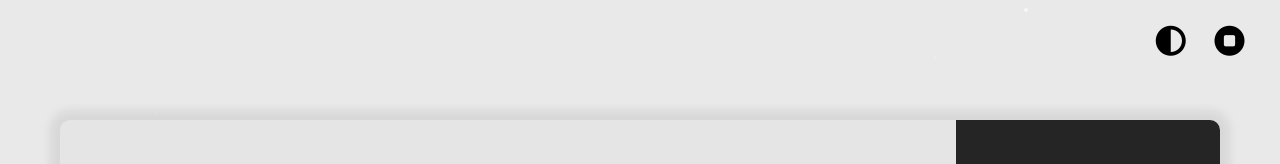
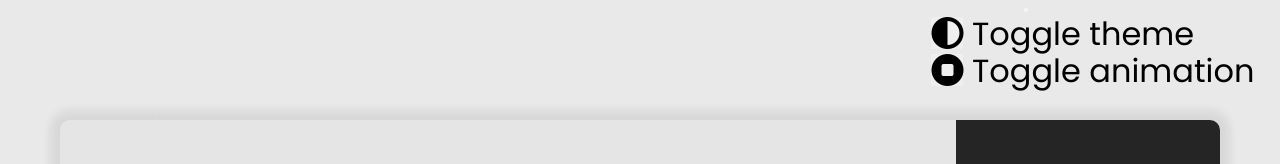
Before and after one commit to theduckfliesagain/portfolio, a website: page index.html in a window 1280 px wide. Shown: the top 164 px of the page. Drawn offline with nearby package versions, Linux system fonts and the light colour scheme; no server answers.

Commit message:
restructure menu buttons and styling

```diff
--- a/index.html
+++ b/index.html
@@ -18,9 +18,14 @@
 <body>
     <div id="root">
         <div class="menu">
-            <button id="theme-switch" class="fas fa-adjust"></button>
-            <button id="anim-switch" class="fas fa-stop-circle"></button>
-            <!-- <button id="anim-switch" class="fas fa-stop-circle"></button> -->
+            <div class="menu-btn">
+                <button id="theme-switch" class="fas fa-adjust"></button>
+                <span class="tooltip">Toggle theme</span>
+            </div>
+            <div class="menu-btn">
+                <button id="anim-switch" class="fas fa-stop-circle"></button>
+                <span class="tooltip">Toggle animation</span>
+            </div>
         </div>
 
         <div class="stars">
--- a/styles/sass/main.scss
+++ b/styles/sass/main.scss
@@ -95,26 +95,67 @@ button {
     right: 2%;
     top: 2%;
     z-index: 2;
+
+    * {
+        transition: all 0.2s;
+    }
+
+    > .menu-btn {
+        position: relative;
+        display: inline-block;
+        border-radius: 1000px;
+        padding: 10px;
+
+        @include theme() {
+            background-color: t($bg-1);
+        }
+
         > button {
             @include theme() {
                 color: t($text-color);
             }
             -webkit-tap-highlight-color: transparent;
+            background: none;
+            vertical-align:middle;
             transition: all 0.2s;
-        background-color: inherit;
-        border-radius: 50%;
-        padding: 10px;
-        position: relative;
-        right: 0;
-        font-size: 30px;
 
             &:hover {
                 transform: scale(1.2);
+                & + .tooltip {
+                    right: 100%;
+                    visibility: visible;
+                    opacity: 1;
+                }
             }
             &.rotate {
                 transform: rotate(180deg);
             }
         }
+    }
+
+
+}
+
+.tooltip {
+    @include theme() {
+        background: t($bg-grey);
+        color: t($text-2);
+    }
+    transition: all 0.2s;
+    font-family: "Poppins", sans-serif;
+    font-size: 0.5em;
+    font-weight: 100;
+    visibility: hidden;
+    opacity: 0;
+    position: absolute;
+    text-align: center;
+    right: 0%;
+    pointer-events: none;
+    // width: 120px;
+    padding: 10px;
+    border-radius: 6px;
+    line-height: 1em;
+    // pointer-events: none;
 }
 
 .container {
@@ -138,11 +179,14 @@ nav {
     border-radius: $border-rounding;
 
     > button {
+        @include theme() {
+            background: t($bg-grey);
+            color: t($text-2);
+        }
+
         flex: 1;
         transition: right 0.5s, background-color 0.5s;
         position: relative;
-        background-color: rgb(37, 37, 37);
-        color: white;
         padding: 1em;
         font-size: 100%;
         text-align: center;
@@ -362,8 +406,6 @@ section {
             content: "\f35d";
         }
     }
-
-
 }
 
 .content {
```
Lines whose indentation alone changed are shown as unchanged.
